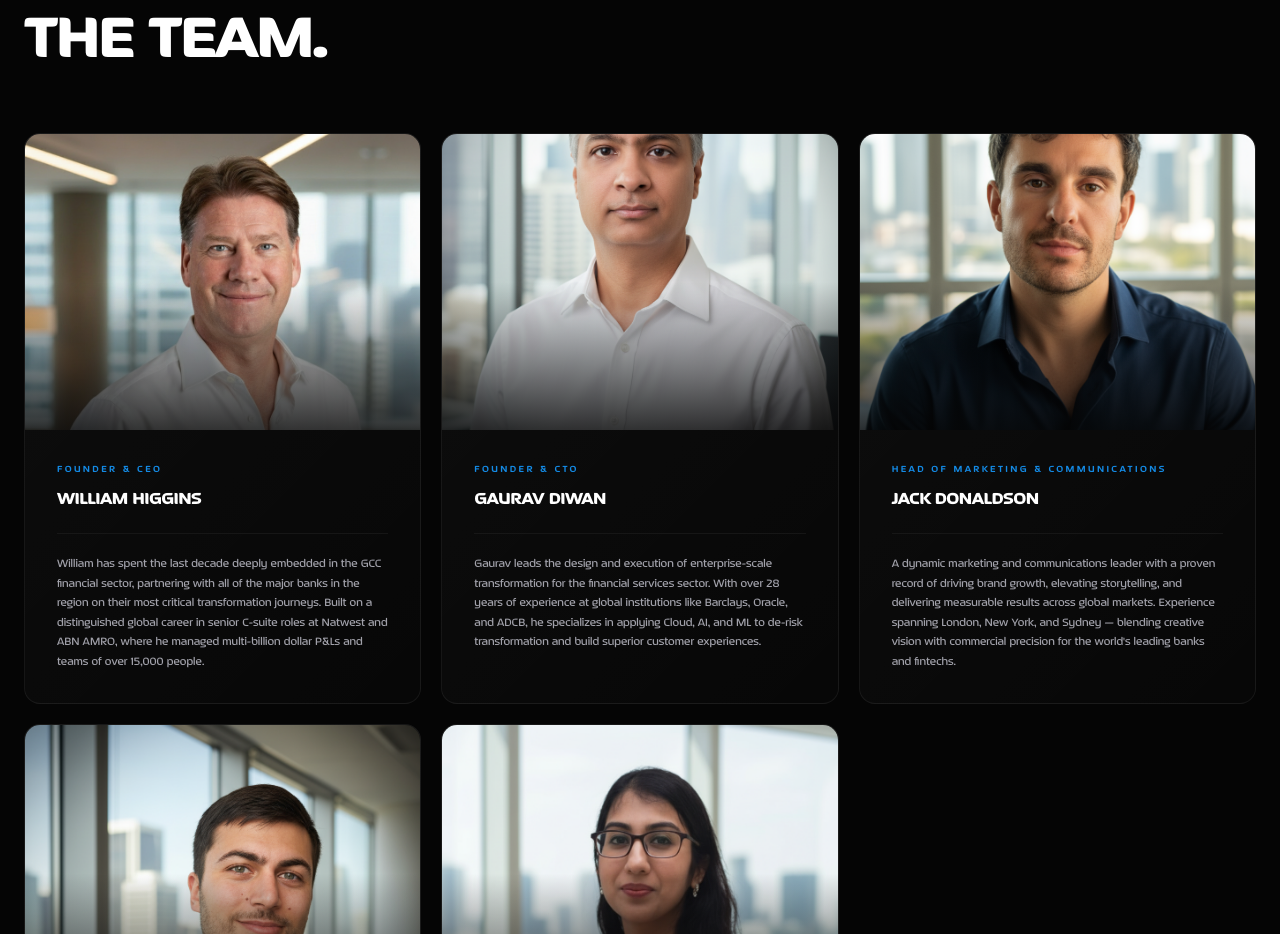
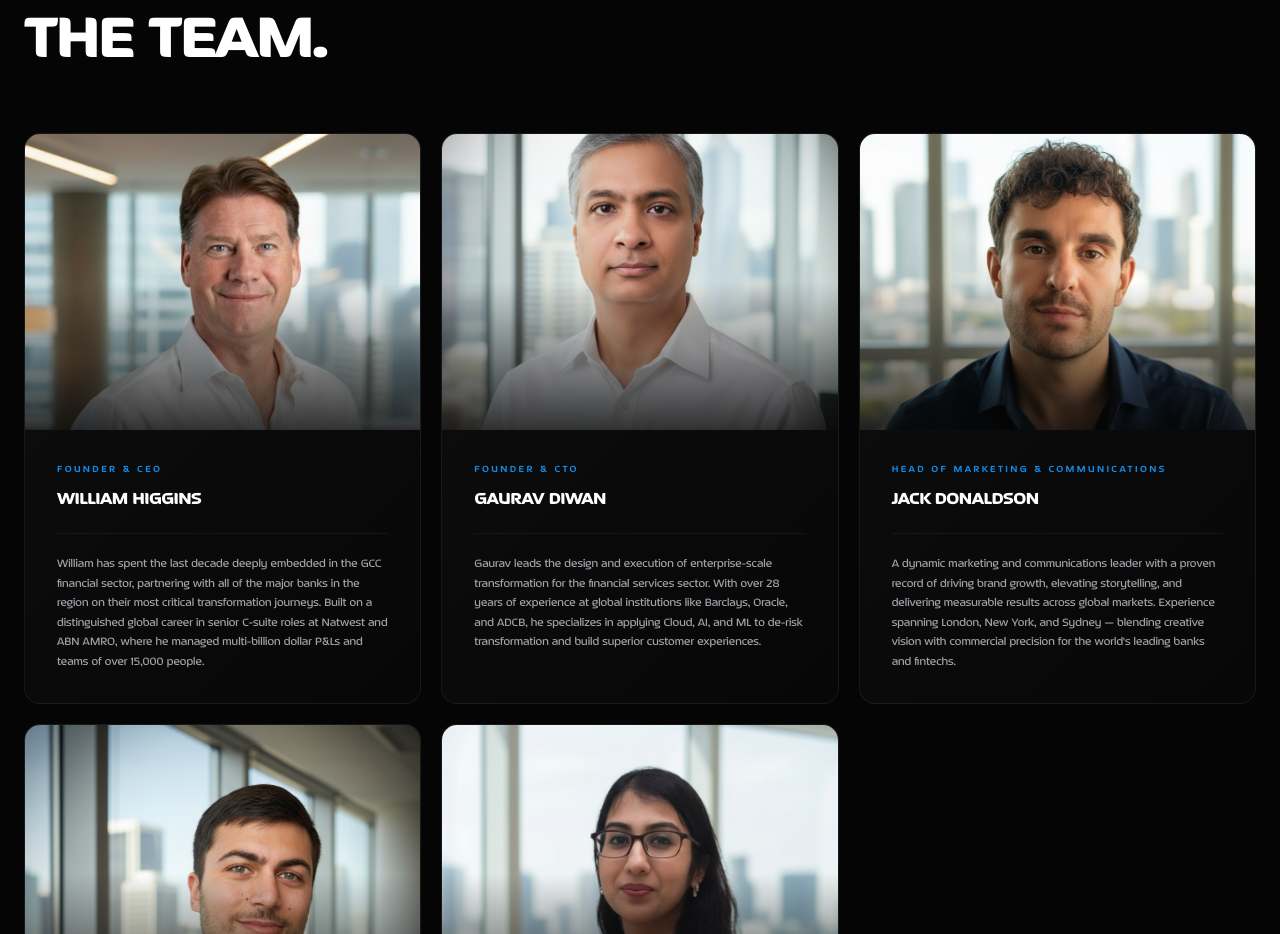
Before and after one commit to ats5e/ats5e, a Next.js app: page /about in a window 1280 px wide. Shown: the part 1240-2174 px from the top of the page. Built offline with nearby package versions, Linux system fonts and the light colour scheme.

Commit message:
Adjust leadership headshot framing for Gaurav and Jack

```diff
--- a/app/about/page.tsx
+++ b/app/about/page.tsx
@@ -19,14 +19,14 @@ const LEADERSHIP = [
   {
     name: "Gaurav Diwan",
     photo: "/Gaurav.png",
-    objectPos: "object-[50%_65%]",
+    objectPos: "object-[50%_38%]",
     role: "Founder & CTO",
     bio: "Gaurav leads the design and execution of enterprise-scale transformation for the financial services sector. With over 28 years of experience at global institutions like Barclays, Oracle, and ADCB, he specializes in applying Cloud, AI, and ML to de-risk transformation and build superior customer experiences.",
   },
   {
     name: "Jack Donaldson",
     photo: "/Jack.png",
-    objectPos: "object-[50%_65%]",
+    objectPos: "object-[50%_38%]",
     role: "Head of Marketing & Communications",
     bio: "A dynamic marketing and communications leader with a proven record of driving brand growth, elevating storytelling, and delivering measurable results across global markets. Experience spanning London, New York, and Sydney — blending creative vision with commercial precision for the world's leading banks and fintechs.",
   },
```
